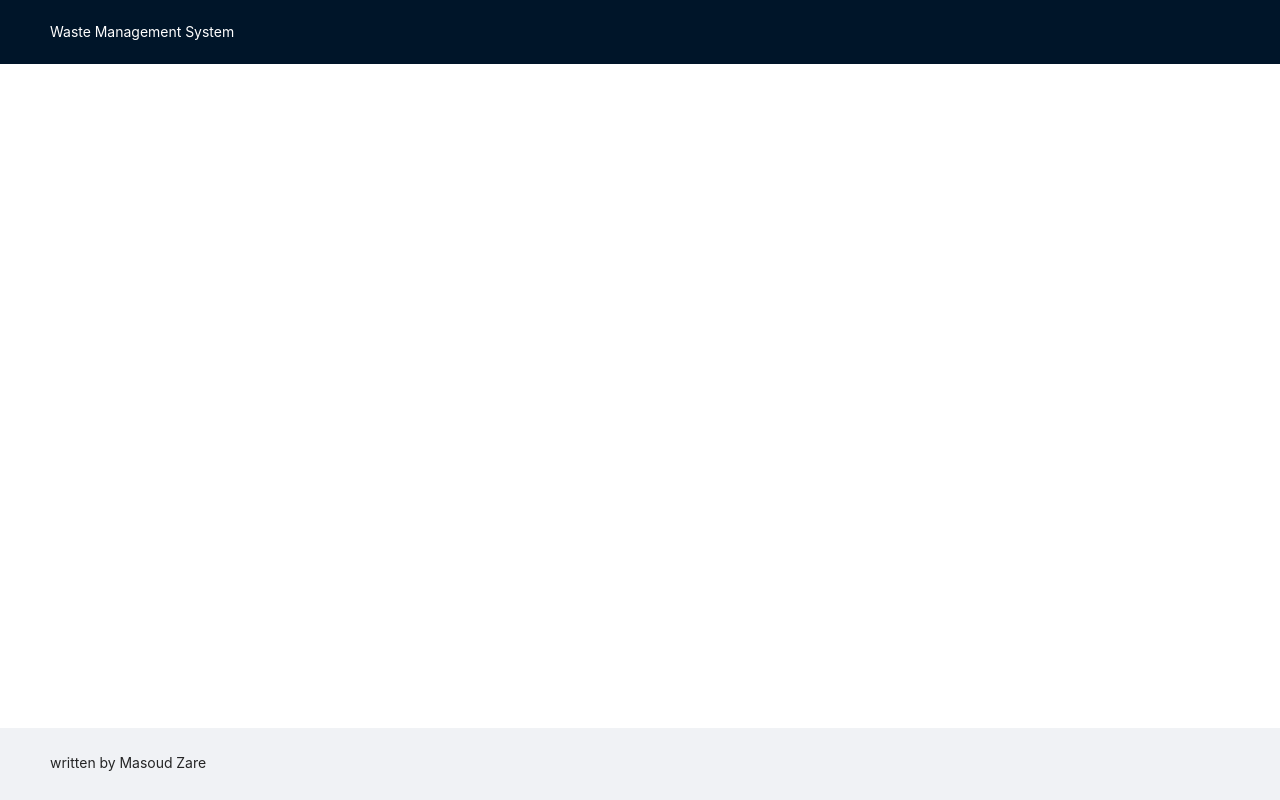
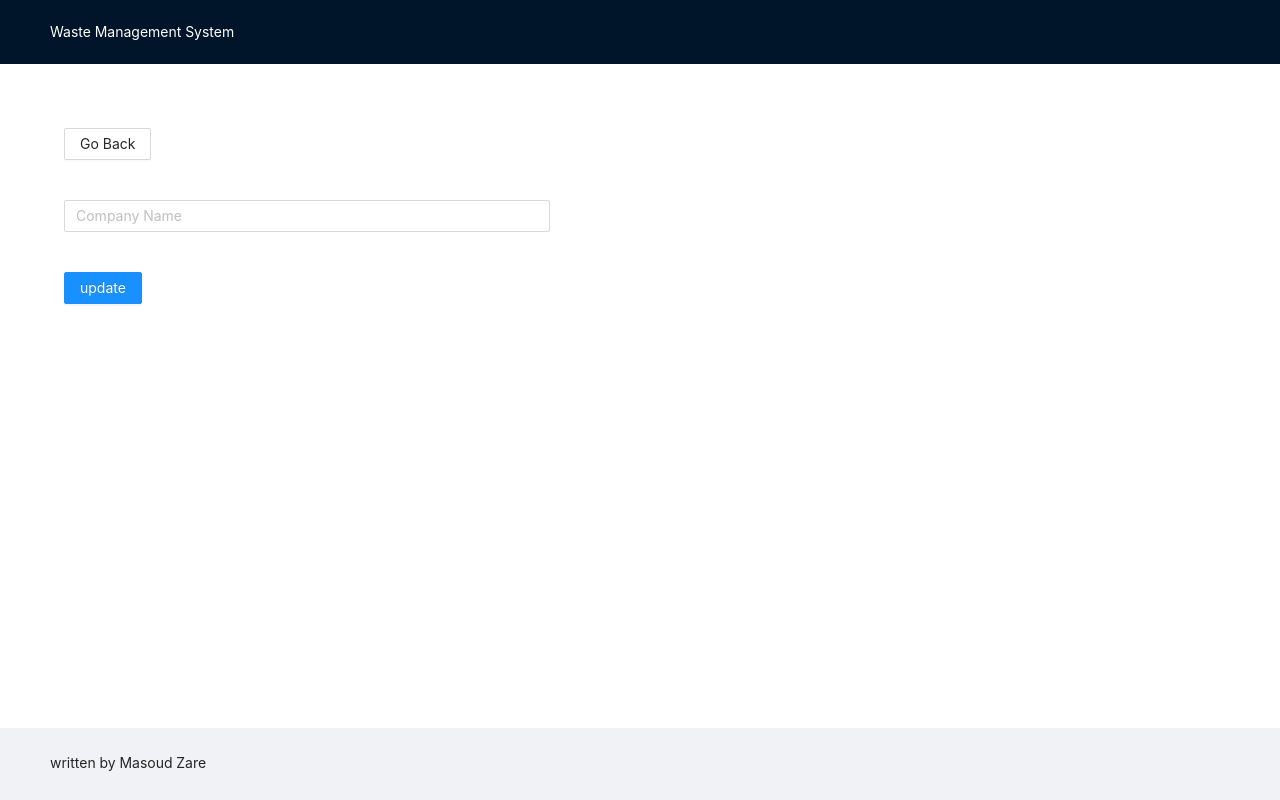
Before and after one commit to masoudz88/food_donations_frontend, a React (Create React App) app in the folder waste-management/: page /Mainpage/Update/1 in a window 1280 px wide. Built offline with nearby package versions, Linux system fonts and the light colour scheme; no server answers.

Commit message:
updating company

```diff
--- a/waste-management/src/App.js
+++ b/waste-management/src/App.js
@@ -13,6 +13,7 @@ import debugFactory from "debug";
 import useCompany from "./useCompany";
 import Signup from "./Signup";
 import useProduct from "./useProduct";
+import UpdateCompany from "./UpdateCompany";
 
 const { Header, Footer } = Layout;
 const Container = styled.div`
@@ -34,7 +35,7 @@ const App = () => {
   const [isLogged, setIsLogged] = useState(false);
   const [name, setName] = useState("");
 
-  const { companies, deleteCompany, addCompany } = useCompany();
+  const { companies, deleteCompany, addCompany, updateCompany } = useCompany();
   const { products, deleteProduct, fetchProducts } = useProduct();
   return (
     <Router>
@@ -51,6 +52,7 @@ const App = () => {
                 companies,
                 deleteCompany,
                 addCompany,
+                updateCompany,
                 products,
                 deleteProduct,
                 fetchProducts,
@@ -61,6 +63,11 @@ const App = () => {
                 path="/Mainpage/Form"
                 exact
                 component={Companyform}
+              ></Route>
+              <Route
+                path="/Mainpage/Update/:id"
+                exact
+                component={UpdateCompany}
               ></Route>
               <Route
                 path="/Mainpage/company/:companyId"
--- a/waste-management/src/CompanyCards.js
+++ b/waste-management/src/CompanyCards.js
@@ -1,6 +1,6 @@
 import React, { useContext } from "react";
 import { Link } from "react-router-dom";
-import { DeleteOutlined } from "@ant-design/icons";
+import { DeleteOutlined, SettingFilled } from "@ant-design/icons";
 import { Button, List } from "antd";
 import { CompanyContext } from "./Contexts/CompanyContext";
 import debugFactory from "debug";
@@ -22,6 +22,12 @@ const CompanyCards = () => {
             <Link to={`Mainpage/Company/${item.name}`}>
               <Button type="link">{item.name}</Button>
             </Link>
+            <div style={{ float: "right" }}>
+              <Link to={`Mainpage/Update/${item.id}`}>
+                <Button style={{ marginRight: 20 }}>
+                  <SettingFilled />
+                </Button>
+              </Link>
               <Button
                 onClick={() => {
                   deleteCompany(item.id);
@@ -30,6 +36,7 @@ const CompanyCards = () => {
               >
                 <DeleteOutlined />
               </Button>
+            </div>
           </List.Item>
         )}
       />
--- /dev/null
+++ b/waste-management/src/UpdateCompany.js
@@ -0,0 +1,48 @@
+import React, { useContext, useState } from "react";
+import { Input, Button, Layout } from "antd";
+import { Link } from "react-router-dom";
+import { CompanyContext } from "./Contexts/CompanyContext";
+import Form from "antd/lib/form/Form";
+
+const UpdateCompany = (companyID) => {
+  const { updateCompany } = useContext(CompanyContext);
+  const [value, setValue] = useState([]);
+  const { Content } = Layout;
+
+  const onChange = (event) => {
+    setValue({ name: event.target.value });
+  };
+
+  const onSubmit = (event) => {
+    updateCompany(value, companyID);
+  };
+  return (
+    <div className="companyform">
+      <Content>
+        <Link to="/Mainpage">
+          <Button type="default">Go Back</Button>
+        </Link>
+        <Form onFinish={onSubmit}>
+          <Input
+            className="input"
+            style={{ marginTop: "40px", marginBottom: "40px" }}
+            placeholder="Company Name"
+            onChange={onChange}
+          />
+
+          <Button
+            htmlType="submit"
+            type="primary"
+            onClick={() => {
+              alert(value.name + " updated");
+            }}
+          >
+            update
+          </Button>
+        </Form>
+      </Content>
+    </div>
+  );
+};
+
+export default UpdateCompany;
--- a/waste-management/src/useCompany.js
+++ b/waste-management/src/useCompany.js
@@ -38,12 +38,26 @@ const useCompany = () => {
     },
     [fetchCompanies]
   );
+  const updateCompany = useCallback(
+    (value, companyID) => {
+      fetch("/api/companies/" + companyID, {
+        method: "PUT",
+        headers: { "Content-Type": "application/json" },
+        body: JSON.stringify(value),
+      }).then((res) => {
+        if (res.ok) {
+          fetchCompanies();
+        }
+      });
+    },
+    [fetchCompanies]
+  );
 
   useEffect(() => {
     fetchCompanies();
   }, [fetchCompanies]);
 
-  return { companies, deleteCompany, addCompany };
+  return { companies, deleteCompany, addCompany, updateCompany };
 };
 
 export default useCompany;
```
Lines whose indentation alone changed are shown as unchanged.
